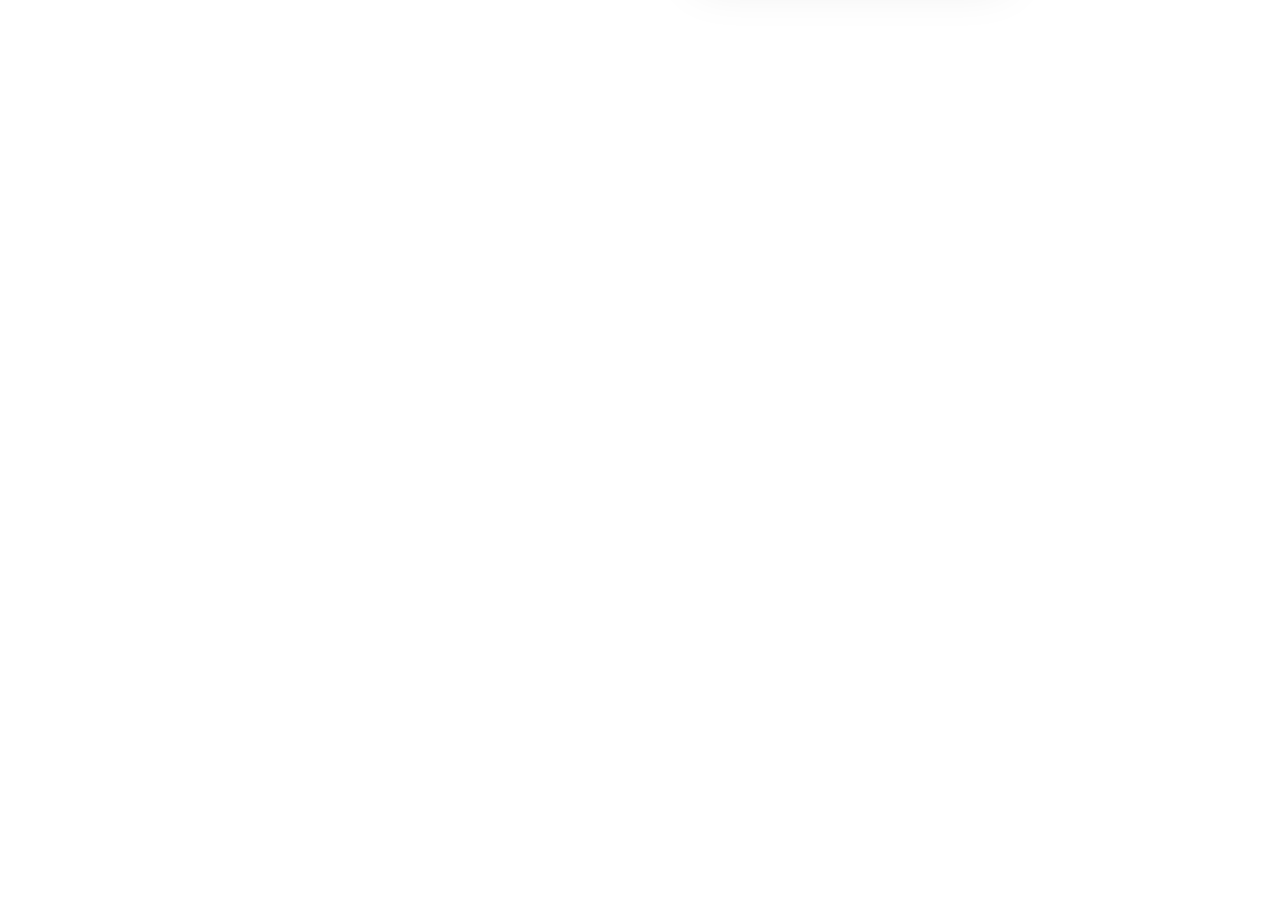
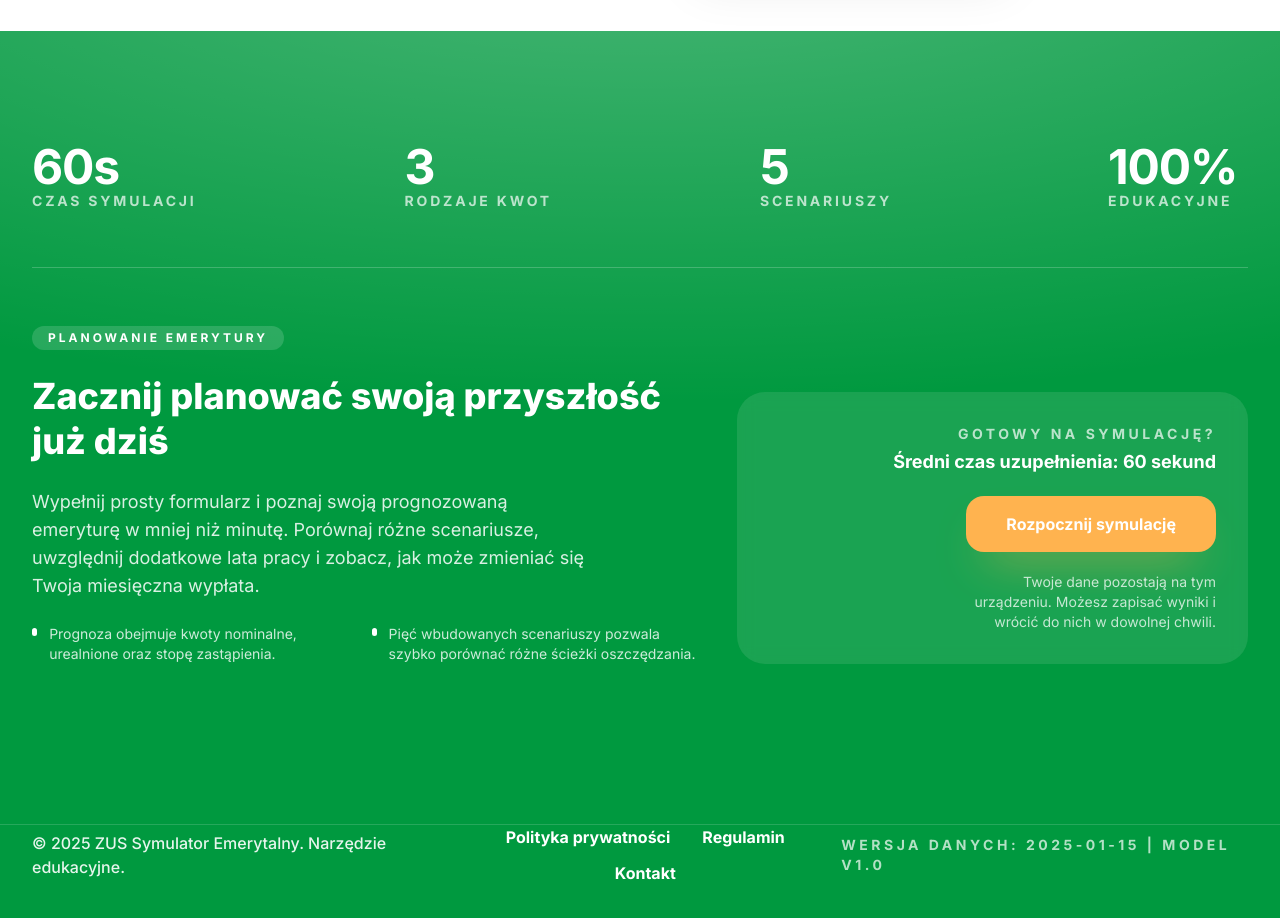
Before and after one commit to masandrei/hackathon, a Next.js app in the folder frontend/: page / in a window 1280 px wide. Shown: the part 860-1778 px from the top of the page. Before the commit the page ends 891 px from the top, so only its background shows below. Built offline with nearby package versions, Linux system fonts and the light colour scheme.

Commit message:
feat: redesign highlight section and footer layout

```diff
--- a/frontend/src/app/page.tsx
+++ b/frontend/src/app/page.tsx
@@ -16,6 +16,19 @@
 
 export default function Home() {
   const [expectedPension, setExpectedPension] = useState("");
+
+  const highlightStats = [
+    { value: "60s", label: "Czas symulacji" },
+    { value: "3", label: "Rodzaje kwot" },
+    { value: "5", label: "Scenariuszy" },
+    { value: "100%", label: "Edukacyjne" },
+  ];
+
+  const footerLinks = [
+    { label: "Polityka prywatności", href: "#" },
+    { label: "Regulamin", href: "#" },
+    { label: "Kontakt", href: "#" },
+  ];
 
   const formatCurrency = (value: string) => {
     // Remove non-digits
@@ -143,6 +156,97 @@
             </div>
           </div>
         </section>
+
+        {/* Highlight Section */}
+        <section className="relative overflow-hidden bg-[#00993F] py-20 sm:py-28 text-white">
+          <div
+            className="pointer-events-none absolute inset-0 opacity-70"
+            aria-hidden="true"
+            style={{
+              background:
+                "radial-gradient(160% 100% at 50% -20%, rgba(255, 255, 255, 0.45) 0%, rgba(0, 153, 63, 0) 70%)",
+            }}
+          />
+          <div className="container relative mx-auto max-w-7xl px-4 sm:px-6 lg:px-8">
+            <div className="flex flex-wrap items-center justify-between gap-10 border-b border-white/20 pb-14">
+              {highlightStats.map((stat) => (
+                <div key={stat.label} className="min-w-[140px] space-y-2">
+                  <span className="text-4xl font-semibold tracking-tight sm:text-5xl">
+                    {stat.value}
+                  </span>
+                  <span className="block text-sm font-semibold uppercase tracking-[0.2em] text-white/70">
+                    {stat.label}
+                  </span>
+                </div>
+              ))}
+            </div>
+
+            <div className="mt-14 grid gap-10 lg:grid-cols-[1.3fr_1fr] lg:items-end">
+              <div className="space-y-6">
+                <span className="inline-flex items-center rounded-full bg-white/15 px-4 py-1 text-xs font-semibold uppercase tracking-[0.25em] text-white">
+                  Planowanie emerytury
+                </span>
+                <h2 className="text-3xl font-extrabold leading-tight sm:text-4xl">
+                  Zacznij planować swoją przyszłość już dziś
+                </h2>
+                <p className="max-w-[560px] text-base leading-7 text-white/85 sm:text-lg">
+                  Wypełnij prosty formularz i poznaj swoją prognozowaną emeryturę w mniej niż minutę.
+                  Porównaj różne scenariusze, uwzględnij dodatkowe lata pracy i zobacz, jak może zmieniać się Twoja miesięczna wypłata.
+                </p>
+                <div className="grid gap-4 text-sm text-white/80 sm:grid-cols-2">
+                  <div className="flex items-start gap-3">
+                    <span className="mt-1 inline-flex size-2 rounded-full bg-white" aria-hidden="true" />
+                    <p>
+                      Prognoza obejmuje kwoty nominalne, urealnione oraz stopę zastąpienia.
+                    </p>
+                  </div>
+                  <div className="flex items-start gap-3">
+                    <span className="mt-1 inline-flex size-2 rounded-full bg-white" aria-hidden="true" />
+                    <p>
+                      Pięć wbudowanych scenariuszy pozwala szybko porównać różne ścieżki oszczędzania.
+                    </p>
+                  </div>
+                </div>
+              </div>
+
+              <div className="flex flex-col items-start gap-5 rounded-[28px] bg-white/10 p-8 backdrop-blur-sm lg:items-end">
+                <div className="space-y-1 text-left lg:text-right">
+                  <p className="text-sm font-semibold uppercase tracking-[0.25em] text-white/70">
+                    Gotowy na symulację?
+                  </p>
+                  <p className="text-lg font-semibold text-white">
+                    Średni czas uzupełnienia: 60 sekund
+                  </p>
+                </div>
+                <Button className="h-14 rounded-[18px] bg-[#FFB34F] px-10 text-base font-semibold text-[--ink] shadow-[0_24px_45px_-20px_rgba(255,179,79,0.75)] transition-transform hover:-translate-y-px hover:bg-[#ffb34f]/90">
+                  Rozpocznij symulację
+                </Button>
+                <p className="max-w-[260px] text-sm text-white/75 lg:text-right">
+                  Twoje dane pozostają na tym urządzeniu. Możesz zapisać wyniki i wrócić do nich w dowolnej chwili.
+                </p>
+              </div>
+            </div>
+          </div>
+        </section>
+
+        <footer className="bg-[#00993F] py-12 text-white">
+          <div className="container mx-auto flex max-w-7xl flex-col gap-6 border-t border-white/15 px-4 text-sm sm:px-6 sm:text-base lg:px-8 lg:flex-row lg:items-center lg:justify-between">
+            <p className="font-medium text-white/90">
+              © 2025 ZUS Symulator Emerytalny. Narzędzie edukacyjne.
+            </p>
+            <nav className="flex flex-wrap items-center justify-center gap-x-8 gap-y-3 font-semibold text-white">
+              {footerLinks.map((link) => (
+                <a key={link.label} href={link.href} className="transition-opacity hover:opacity-80">
+                  {link.label}
+                </a>
+              ))}
+            </nav>
+            <p className="text-xs font-semibold uppercase tracking-[0.25em] text-white/70 sm:text-sm">
+              Wersja danych: 2025-01-15 | Model v1.0
+            </p>
+          </div>
+        </footer>
+
         {/* Cookie Banner */}
         <div className="fixed bottom-0 left-0 right-0 z-50 bg-[#002911] text-white">
           <div className="mx-auto flex h-[82px] w-full max-w-6xl items-center justify-between gap-6 px-4 sm:px-8 text-sm sm:text-base">
```
